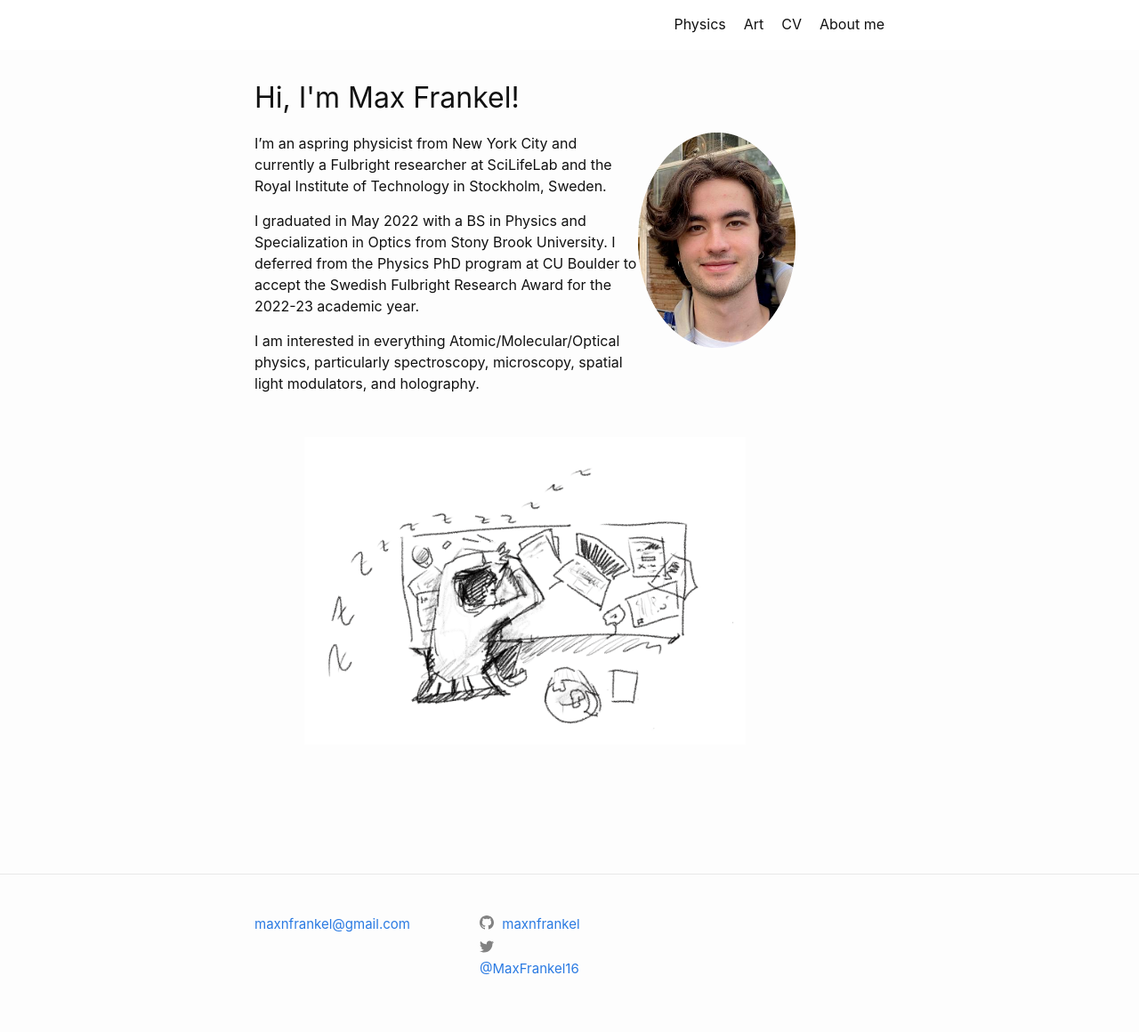
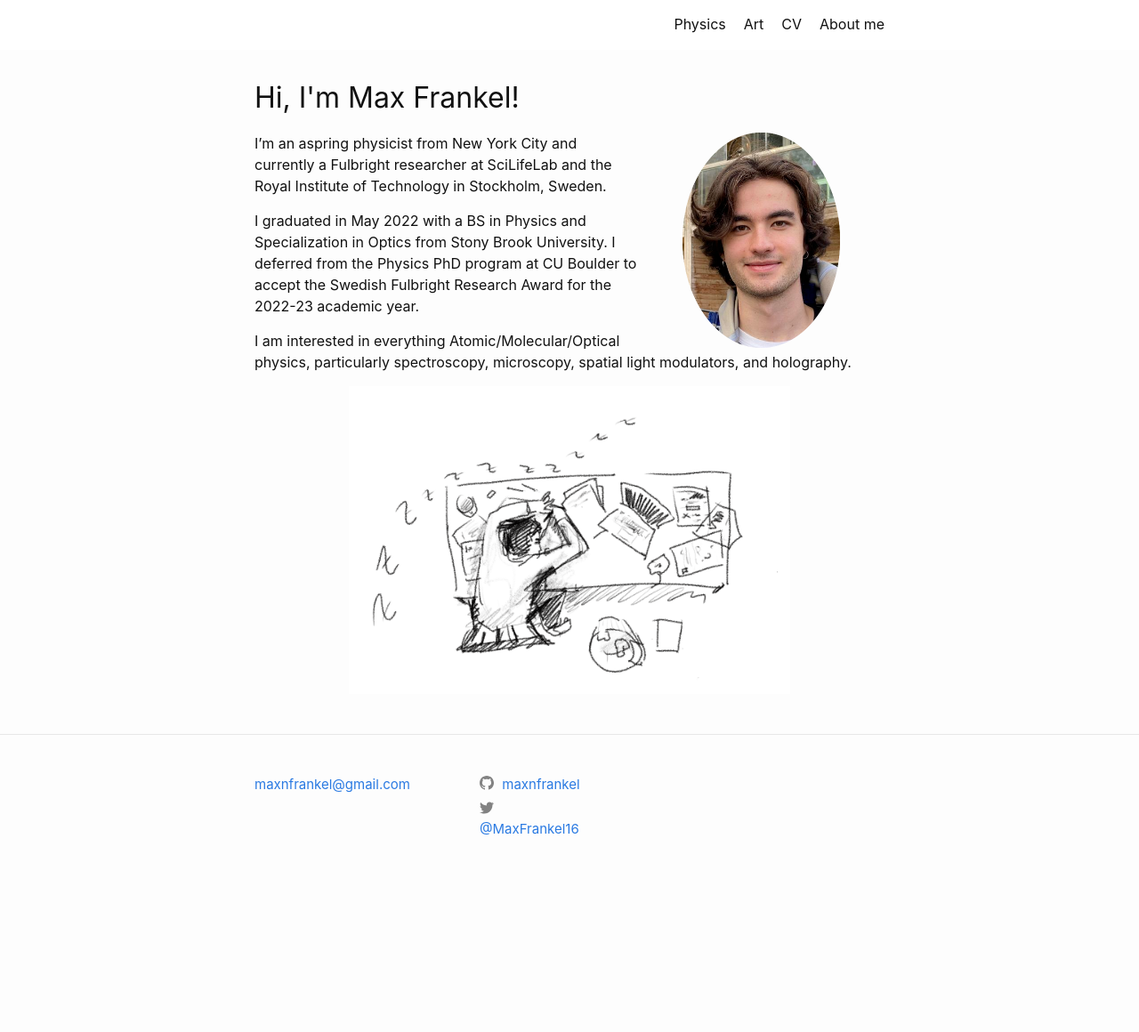
Before and after one commit to maxnfrankel/maxnfrankel.github.io, a Jekyll site: the page built from index.md, in a window 1280 px wide. Shown: the whole page at 89% size. Built offline with Jekyll 4.4.1, drawn with Linux system fonts in a browser that asks for light colours; after the commit the page ends 1004 px from its top, so only the background shows below that.

Commit message:
improved padding for real this time

```diff
--- a/_sass/minima/_layout.scss
+++ b/_sass/minima/_layout.scss
@@ -257,7 +257,7 @@
 * Images
 **/
 .center {
-  padding: 0px 100px 100px 0px;
+  padding: 0px 50px 0px 50px;
   display: block;
   margin-left: auto;
   margin-right: auto;
```
